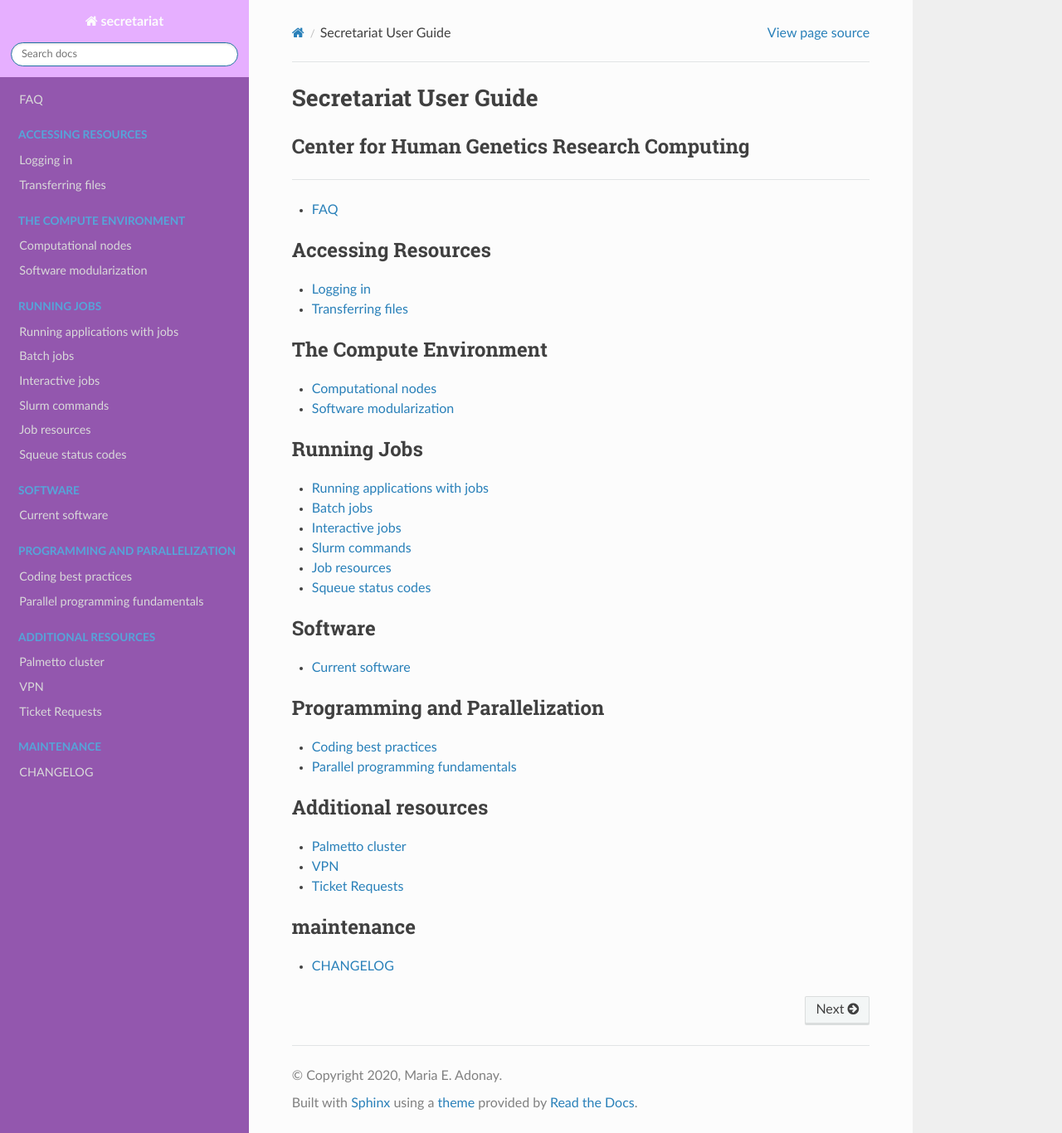
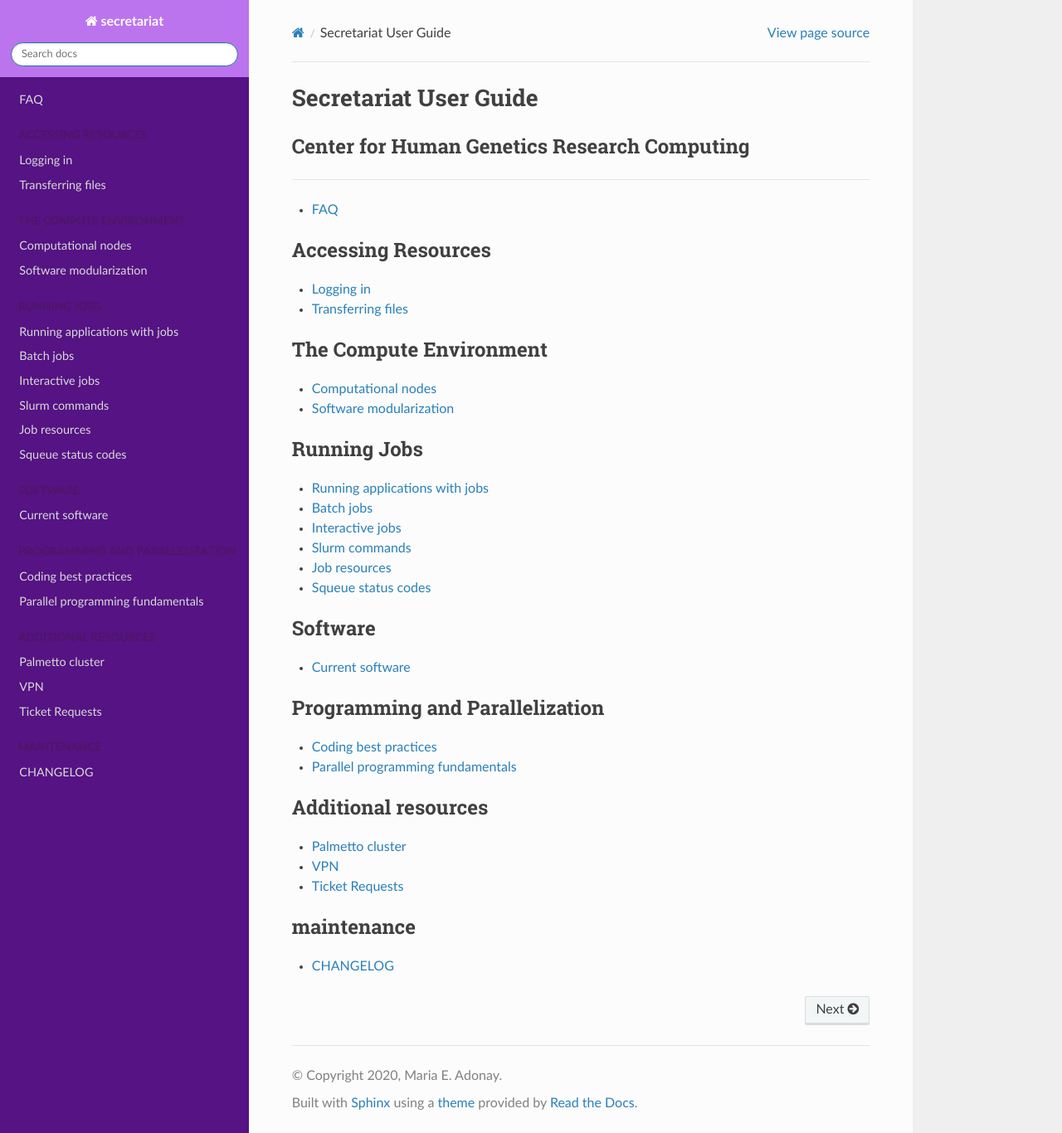
Before and after one commit to amalgamaria/secretariat, a Sphinx documentation site: the page built from docs/index.rst, in a window 1280 px wide and 1366 px high. Shown: the whole window at 83% size. Built offline with Sphinx 7.4.7 and the Read the Docs theme 2.0.0, drawn with Linux system fonts in a browser that asks for light colours.

Commit message:
Format sidebar -v5

```diff
--- a/docs/_templates/layout.html
+++ b/docs/_templates/layout.html
@@ -4,12 +4,16 @@
   <style>
     /* Sidebar header (and topbar for mobile) */
     .wy-side-nav-search, .wy-nav-top {
-      background: #e6afff;
+      background: #bc74ee;
     }
     /* Sidebar */
     .wy-nav-side {
-      background: #9357ae;
+      background: #551383;
       sidebartextcolor: #4e1667;
+    }
+    /* Sidebar text */
+    .wy-menu > .caption > span.caption-text {
+      color: #4e1667;
     }
   </style>
 {% endblock %}
```
